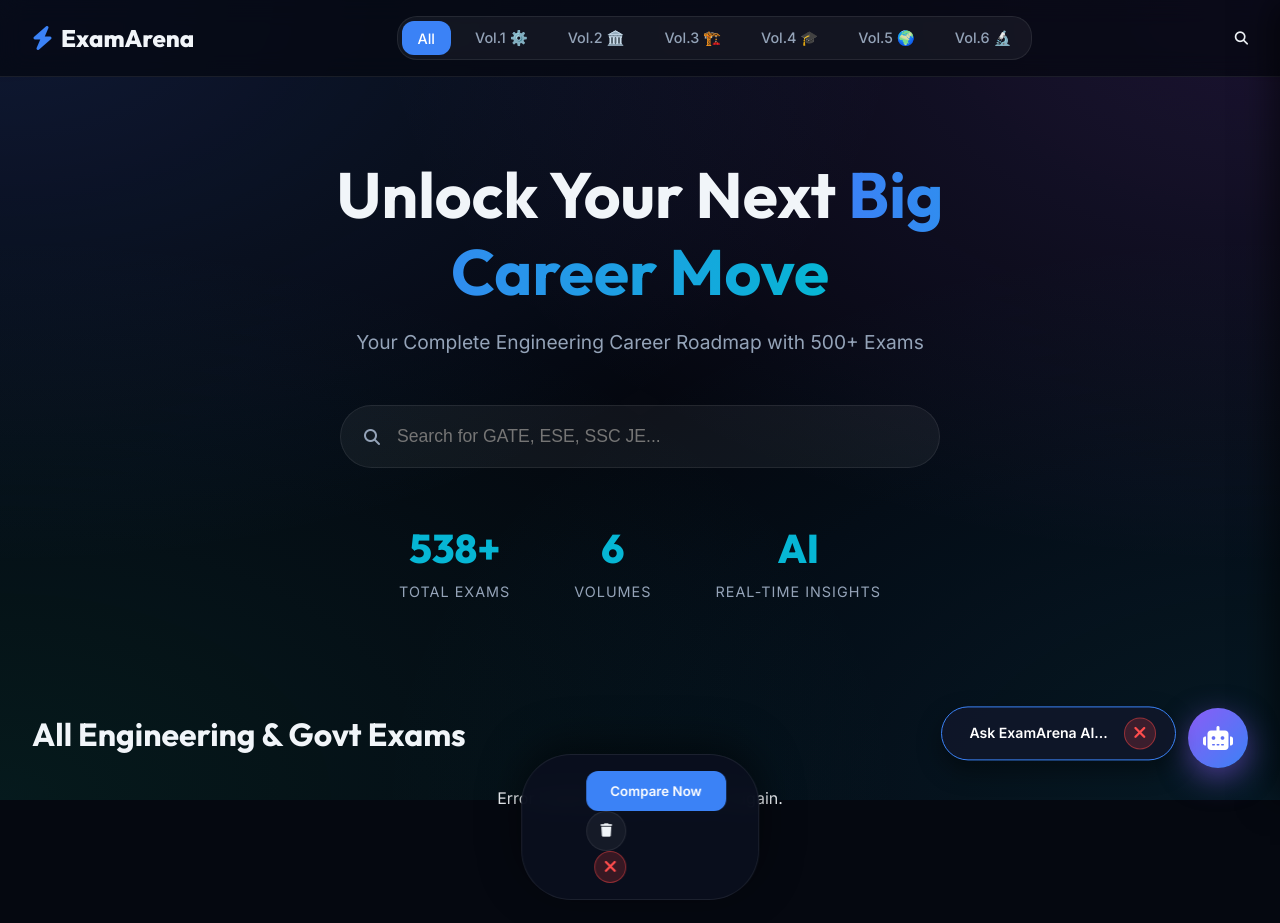
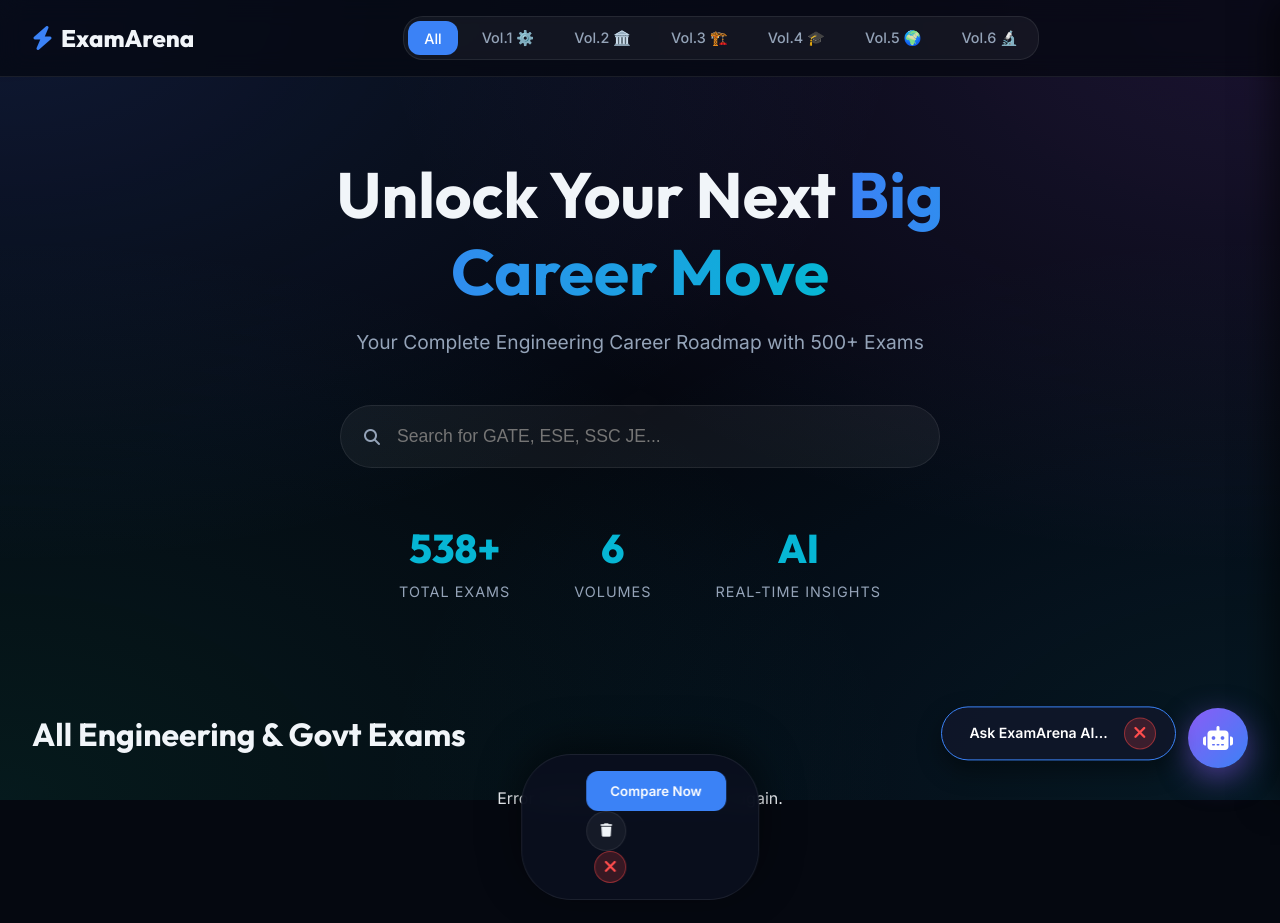
Before and after one commit to prakharmishra00000-cell/ExamArena, a website: page public/index.html in a window 1280 px wide. Drawn offline with Linux system fonts and the light colour scheme; no server answers; some icons are missing.

Commit message:
Remove search icon button from top-right navbar

```diff
--- a/public/index.html
+++ b/public/index.html
@@ -56,7 +56,6 @@
             </div>
 
             <div class="nav-actions">
-                <button id="searchToggle" title="Search"><i class="fa-solid fa-search"></i></button>
                 <button id="navCompareBtn" title="Compare" style="display: none;">Compare (<span id="compareCount">0</span>)</button>
             </div>
         </div>
```
